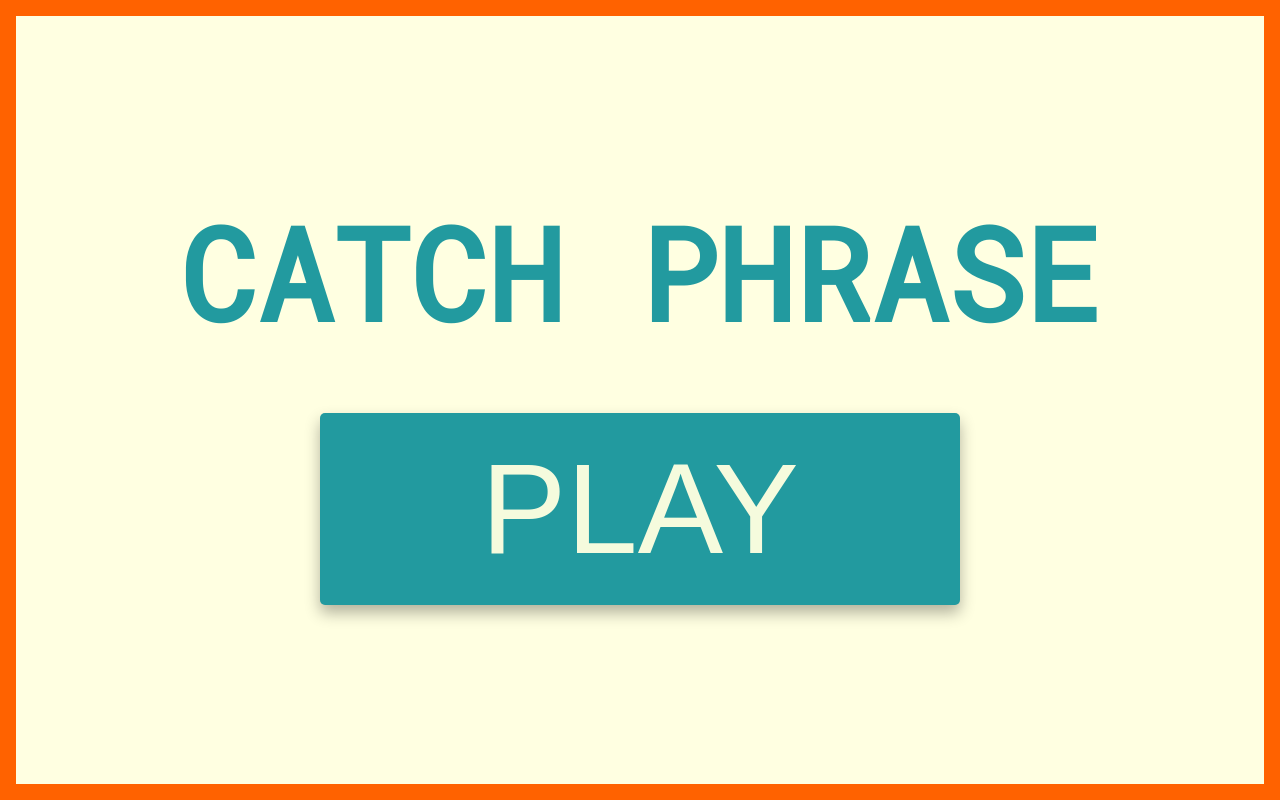
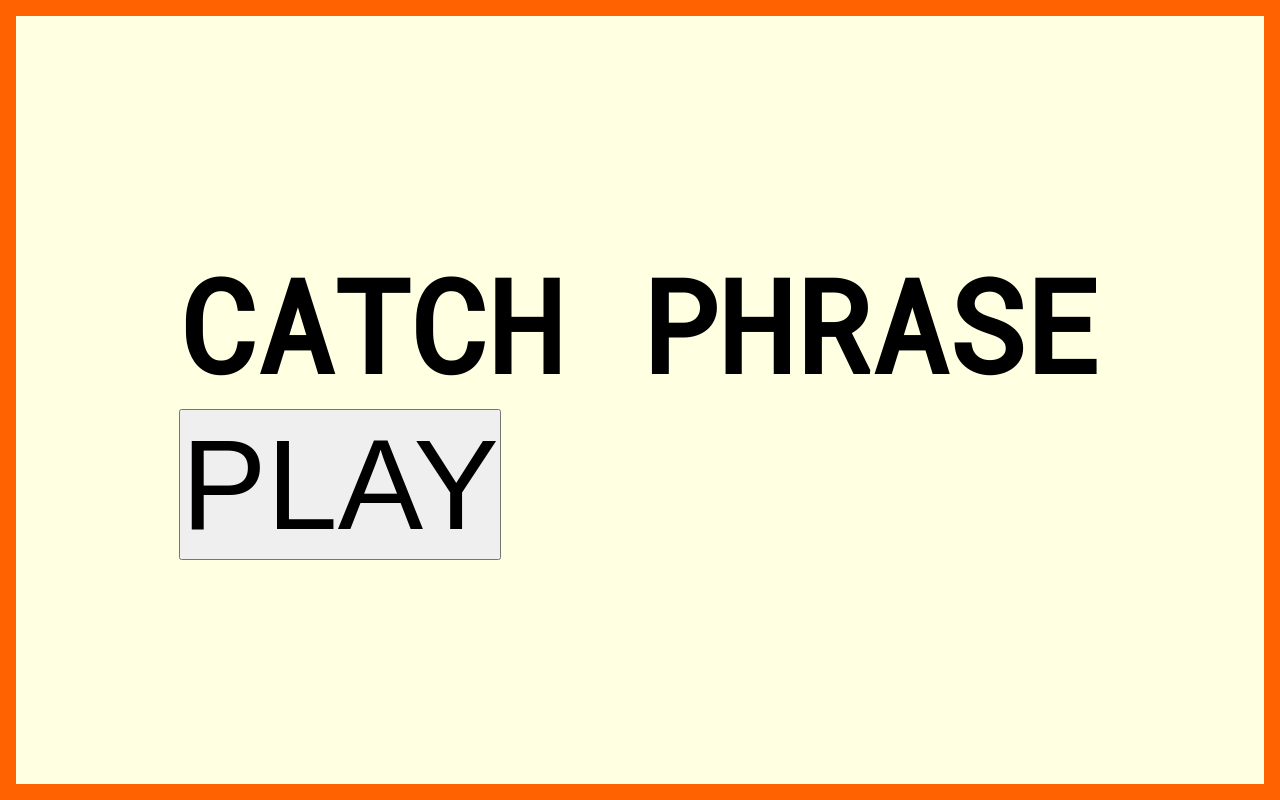
Before and after one commit to seanscott95/Catchphrase, a React (Vite) app: page / in a window 1280 px wide. Built offline with nearby package versions, Linux system fonts and the light colour scheme.

Commit message:
edited the classname to camel case

```diff
--- a/src/components/Homepage.jsx
+++ b/src/components/Homepage.jsx
@@ -5,9 +5,9 @@ const Homepage = ({ setHome, setCategories }) => {
   };
 
   return (
-    <div className='container'>
-      <h1 className='page-title'>CATCH PHRASE</h1>
-      <button className='play-btn' onClick={playBtnClickHandler}>PLAY</button>
+    <div className='homepageContainer'>
+      <h1 className='pageTitle'>CATCH PHRASE</h1>
+      <button className='playBtn' onClick={playBtnClickHandler}>PLAY</button>
     </div>
   );
 };
```
